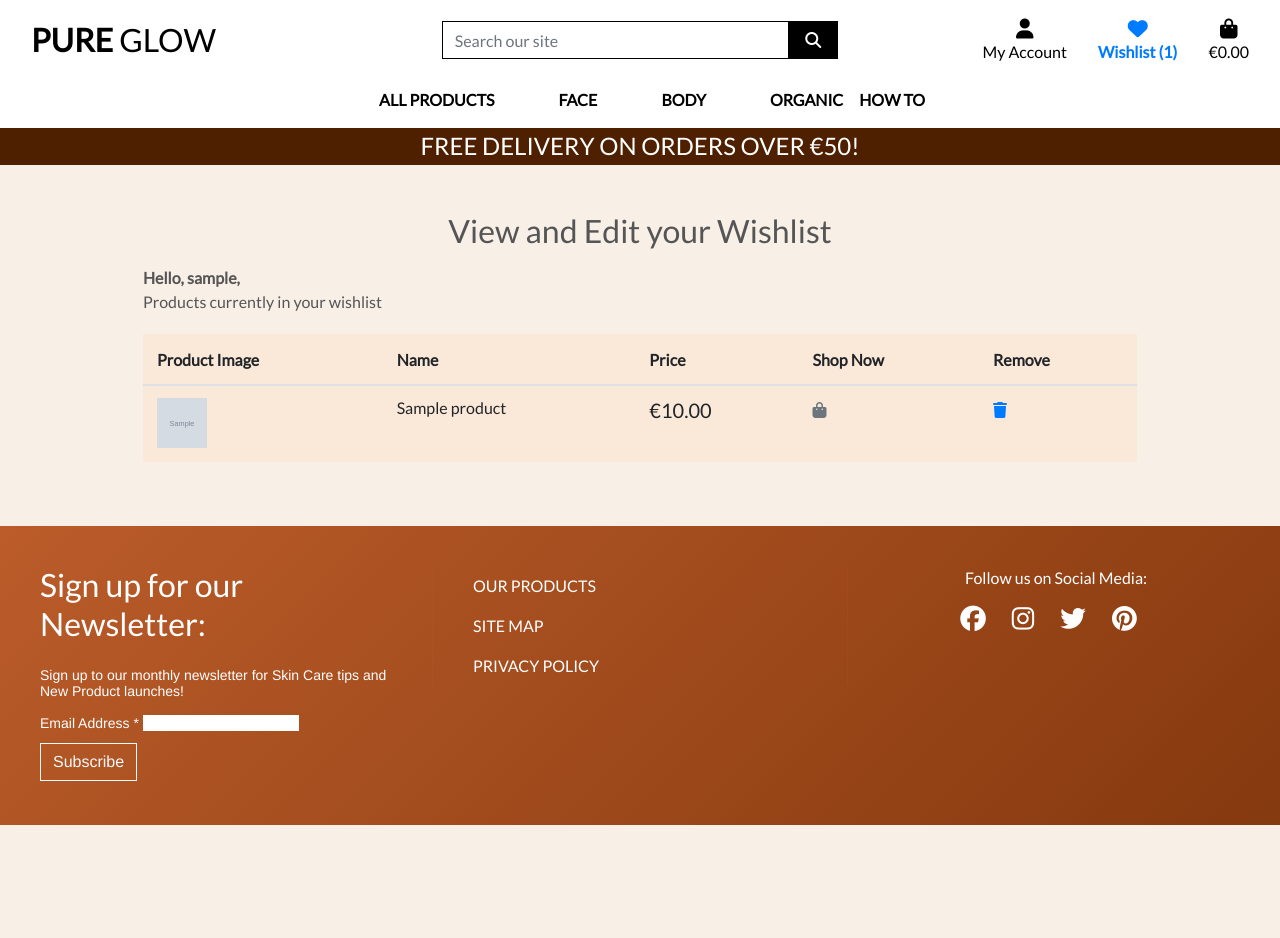
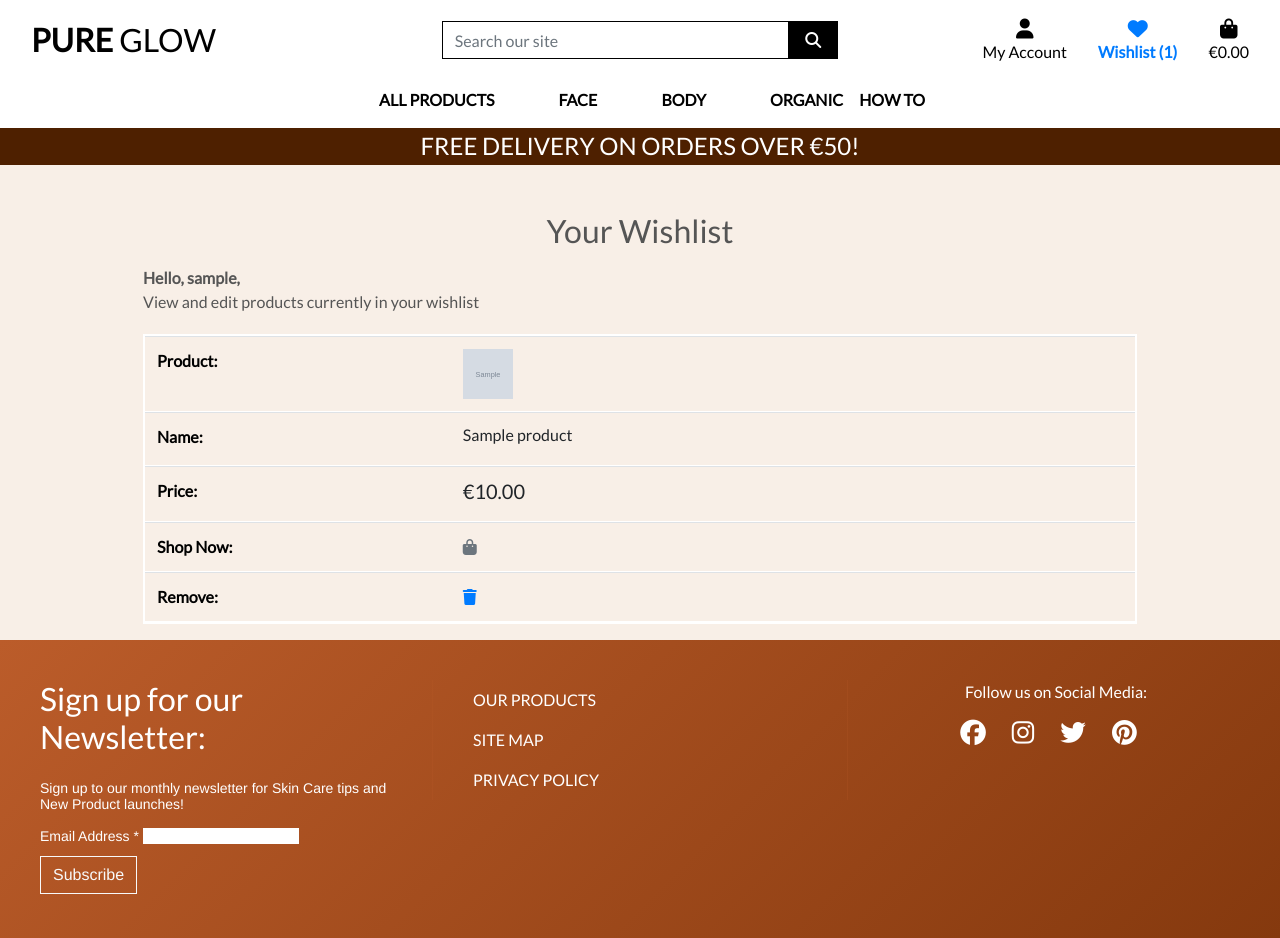
Before and after one commit to RozWelch/pureglow, a Django app: page /wishlist/ in a window 1280 px wide. Before the commit the page ends 825 px from the top, so only its background shows below. Run offline with Django 3.2, Linux system fonts and the light colour scheme; a user stored in the database is signed in; tables that the repository leaves empty hold one stand-in row (values such as "Sample post"); grey boxes marked "Sample" are stand-in pictures; some libraries are stand-ins or nearby versions.

Commit message:
Added styling to wishlist page

```diff
--- a/static/css/base.css
+++ b/static/css/base.css
@@ -380,3 +380,31 @@ footer a:hover {
         padding: .25rem .5rem !important;
     }
 }
+
+/* Wishlist styling for smaller screens */
+    .wishlist-thead {
+        display: none;
+    }
+
+    .wishlist-table,
+    .wishlist-tr {
+        display: flex;
+        flex-direction: column;
+        border: 1px solid #fff;
+        background-color: #f8efe7;
+    }
+
+    .wishlist-table,
+    .wishlist-td[data-label] {
+        display: flex;
+        font-weight: bold;
+        border-bottom: 1px solid #fff;
+    }
+
+    .wishlist-table .wishlist-td[data-label]::before {
+        content: attr(data-label);
+        color: #000;
+        width: 30%;
+        margin-right: 1rem;
+
+    }
--- a/wishlist/templates/wishlist/wishlist.html
+++ b/wishlist/templates/wishlist/wishlist.html
@@ -17,14 +17,14 @@
         <div class="row">
             <div class="col">
                 <!-- Page heading -->
-                <h2 class="display-5 brand-font-alt text-center mt-5 mb-3">View and Edit your Wishlist</h2>
+                <h2 class="display-5 brand-font-alt text-center mt-5 mb-3">Your Wishlist</h2>
             </div>
         </div>
         <div class="row">
             <div class="col-12">
                 <p class="font-weight-bold mb-0">Hello, {{ user.username }},</p>
                 {% if wishlist %}
-                <p>Products currently in your wishlist</p>
+                <p>View and edit products currently in your wishlist</p>
                 {% else %}
                 <p class="mt-1">Your wishlist is empty</p>
                 <!-- Link to continue shopping -->
@@ -40,7 +40,7 @@
             </div>
         </div>
     </div>
-    <div class="container mb-5">
+    <div class="container mb-7">
         {% if wishlist %}
         <div class="table-responsive rounded-0">
             <table class="table wishlist-table wishlist-table-style text-align-center">
```
